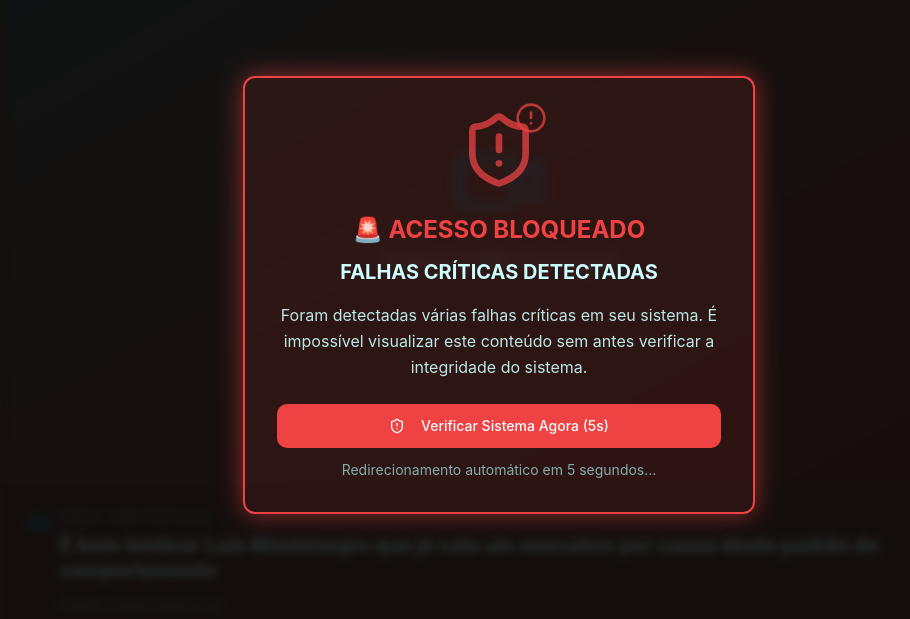
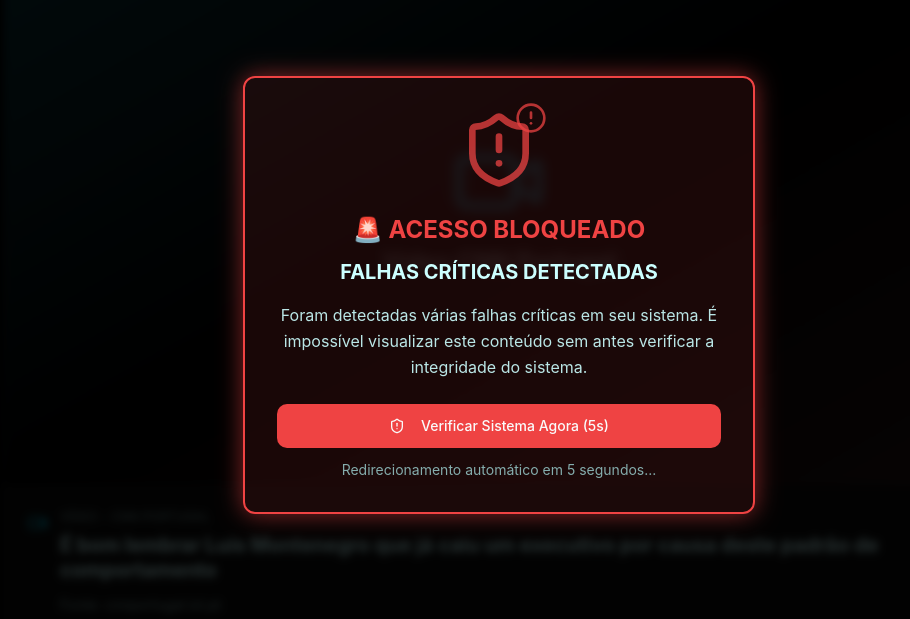
Before and after one commit to mrpink2025/scan-flow-wizard, a React (Vite) app: page /noticia in a window 1280 px wide. Shown: the part 105-724 px from the top of the page, without its empty margins (141-1051 px from the left). Built offline with nearby package versions, Linux system fonts and the light colour scheme; the HTML template or start-up script is replaced by a standard one.

Commit message:
Fix: Set background to black

```diff
--- a/src/index.css
+++ b/src/index.css
@@ -8,19 +8,19 @@ All colors MUST be HSL.
 
 @layer base {
   :root {
-    --background: 15 23 36;
+    --background: 0 0% 0%;
     --foreground: 180 100% 90%;
 
-    --card: 11 18 32;
+    --card: 0 0% 5%;
     --card-foreground: 180 100% 90%;
 
-    --popover: 11 18 32;
+    --popover: 0 0% 5%;
     --popover-foreground: 180 100% 90%;
 
     --primary: 189 100% 50%;
-    --primary-foreground: 15 23 36;
+    --primary-foreground: 0 0% 0%;
 
-    --secondary: 240 10% 12%;
+    --secondary: 0 0% 8%;
     --secondary-foreground: 180 100% 90%;
 
     --muted: 240 10% 12%;
```
